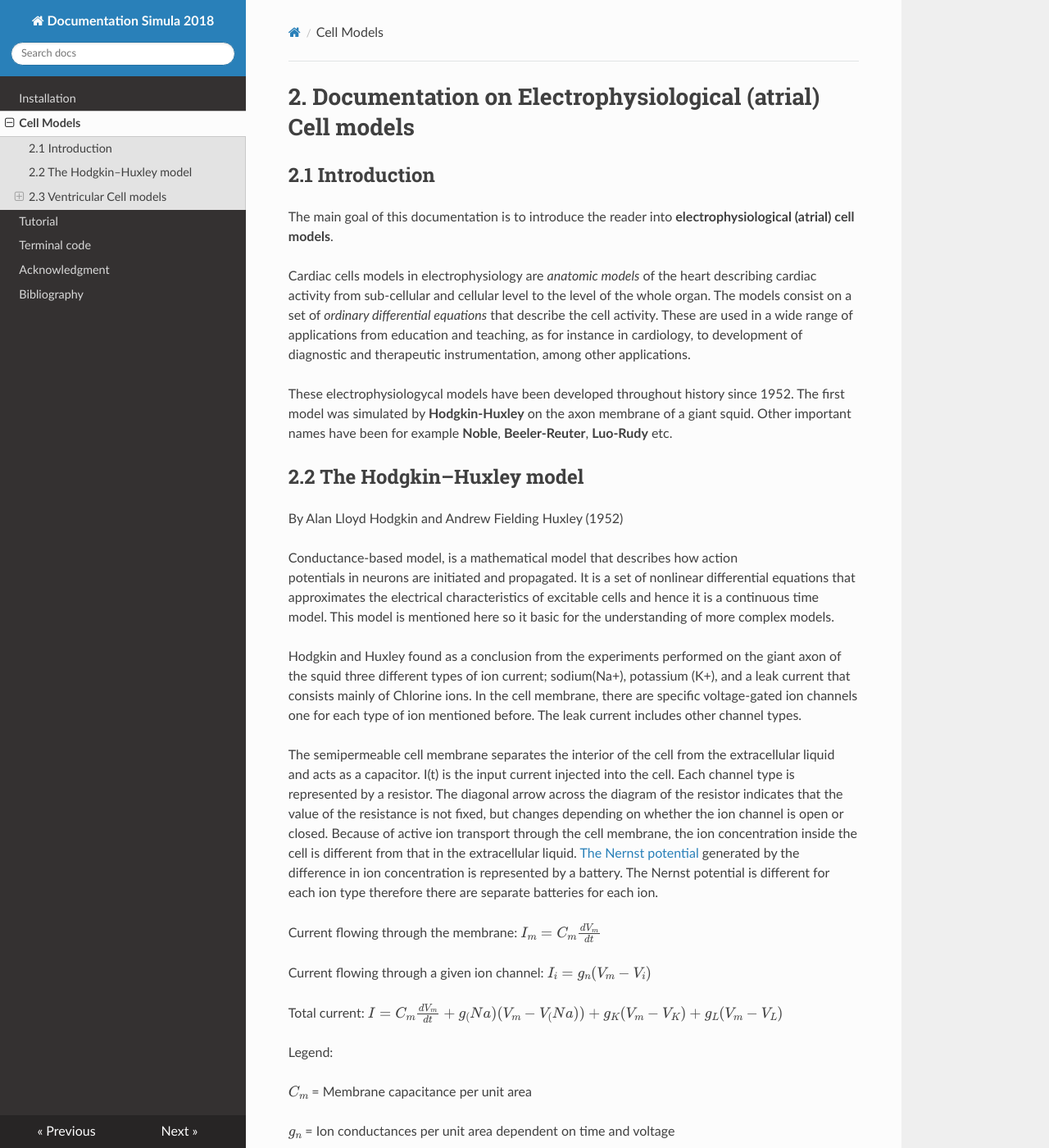
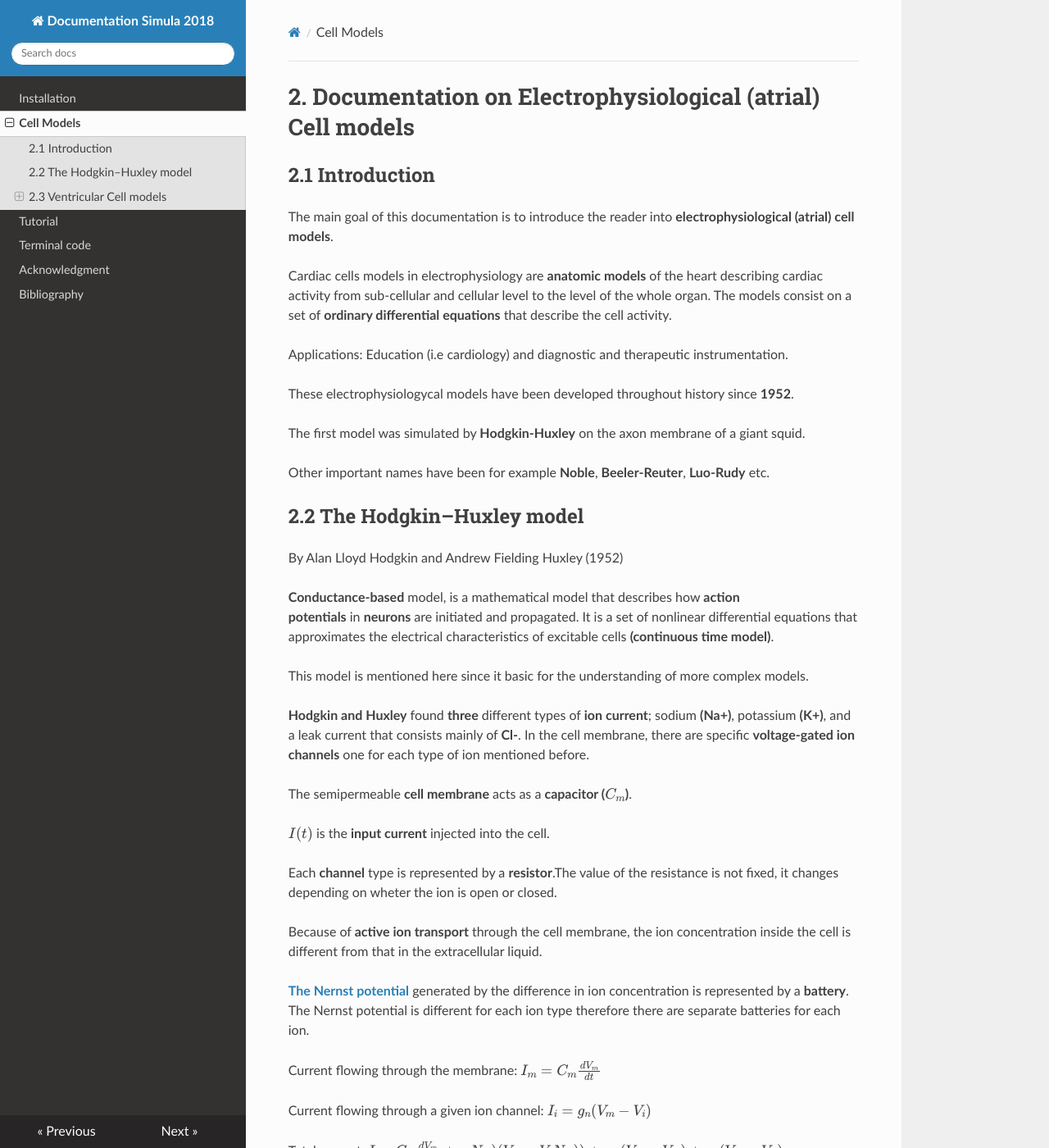
Before and after one commit to ErikaKvalem/Documentation-2018-MkDocs, an MkDocs documentation site: the page built from docs/cellm.md, in a window 1280 px wide and 1400 px high. Shown: the whole window at 82% size. Built offline with MkDocs 1.6.1, drawn with Linux system fonts in a browser that asks for light colours; nearby versions of some CDN libraries; formulas are drawn with MathJax 3; old or Windows-style settings are respelled for this version of MkDocs.

Commit message:
Update cellm.md

```diff
--- a/docs/cellm.md
+++ b/docs/cellm.md
@@ -5,19 +5,35 @@
 
 The main goal of this documentation is to introduce the reader into **electrophysiological (atrial) cell models**.
 
-Cardiac cells models in electrophysiology are *anatomic models* of the heart describing cardiac activity from sub-cellular and cellular level to the level of the whole organ. The models consist on a set of *ordinary differential equations* that describe the cell activity.
-These are used in a wide range of applications from education and teaching, as for instance in cardiology, to development of diagnostic and therapeutic instrumentation, among other applications.
+Cardiac cells models in electrophysiology are **anatomic models** of the heart describing cardiac activity from sub-cellular and cellular level to the level of the whole organ. The models consist on a set of **ordinary differential equations** that describe the cell activity.
 
-These electrophysiologycal models have been developed throughout history since 1952. The first model was simulated by **Hodgkin-Huxley** on the axon membrane of a giant squid. Other important names have been for example **Noble**, **Beeler-Reuter**, **Luo-Rudy** etc.
+Applications: Education (i.e cardiology) and diagnostic and therapeutic instrumentation.
+
+These electrophysiologycal models have been developed throughout history since **1952**.
+
+The first model was simulated by **Hodgkin-Huxley** on the axon membrane of a giant squid.
+
+Other important names have been for example **Noble**, **Beeler-Reuter**, **Luo-Rudy** etc.
 
 ## 2.2 The Hodgkin–Huxley model
 By Alan Lloyd Hodgkin and Andrew Fielding Huxley (1952)
 
-Conductance-based model, is a mathematical model that describes how action potentials in neurons are initiated and propagated. It is a set of nonlinear differential equations that approximates the electrical characteristics of excitable cells and hence it is a continuous time model. This model is mentioned here so it basic for the understanding of more complex models.
+**Conductance-based** model, is a mathematical model that describes how **action potentials** in **neurons** are initiated and propagated. It is a set of nonlinear differential equations that approximates the electrical characteristics of excitable cells **(continuous time model)**.
 
-Hodgkin and Huxley found as a conclusion from the experiments performed on the giant axon of the squid three different types of ion current; sodium(Na+), potassium (K+), and a leak current that consists mainly of Chlorine ions. In the cell membrane, there are specific voltage-gated ion channels one for each type of ion mentioned before. The leak current includes other channel types.
+This model is mentioned here since it basic for the understanding of more complex models.
 
-The semipermeable cell membrane separates the interior of the cell from the extracellular liquid and acts as a capacitor.  I(t)  is the input current injected into the cell. Each channel type is represented by a resistor. The diagonal arrow across the diagram of the resistor indicates that the value of the resistance is not fixed, but changes depending on whether the ion channel is open or closed. Because of active ion transport through the cell membrane, the ion concentration inside the cell is different from that in the extracellular liquid. [The Nernst potential](https://en.wikipedia.org/wiki/Nernst_equation) generated by the difference in ion concentration is represented by a battery. The Nernst potential is different for each ion type therefore there are separate batteries for each ion.
+**Hodgkin and Huxley** found **three** different types of **ion current**; sodium **(Na+)**, potassium **(K+)**, and a leak current that consists mainly of **Cl-**. In the cell membrane, there are specific **voltage-gated ion channels** one for each type of ion mentioned before.
+
+The semipermeable **cell membrane** acts as a **capacitor ($C_m$)**.
+
+**$I(t)$**  is the **input current** injected into the cell.
+
+Each **channel** type is represented by a **resistor**.The value of the resistance is not fixed, it changes depending on wheter the ion is open or closed.
+
+Because of **active ion transport** through the cell membrane, the ion concentration inside the cell is different from that in the extracellular liquid.
+
+**[The Nernst potential](https://en.wikipedia.org/wiki/Nernst_equation)** generated by the difference in ion concentration is represented by a **battery**. The Nernst potential is different for each ion type therefore there are separate batteries for each ion.
+
 
 Current flowing through the membrane: $I_m={C_m}\frac{dV_m}{dt}$
 
```
